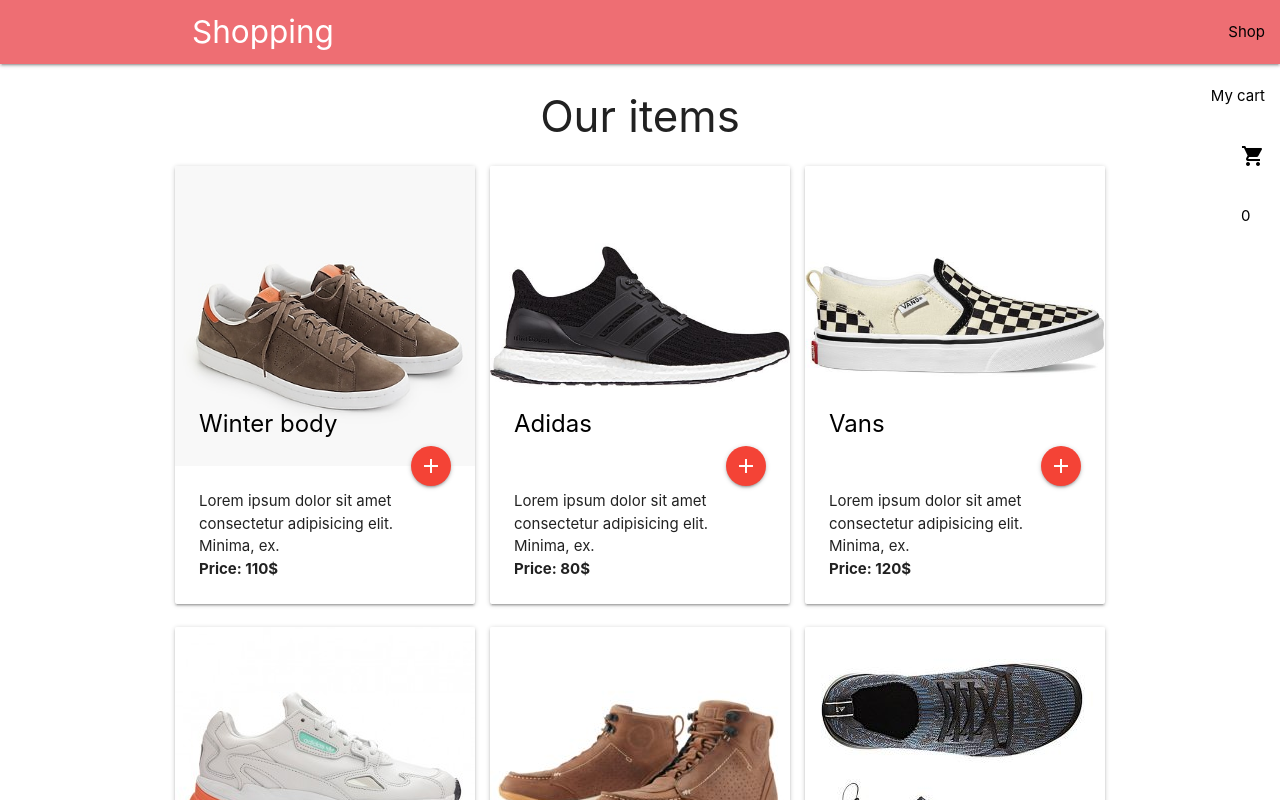
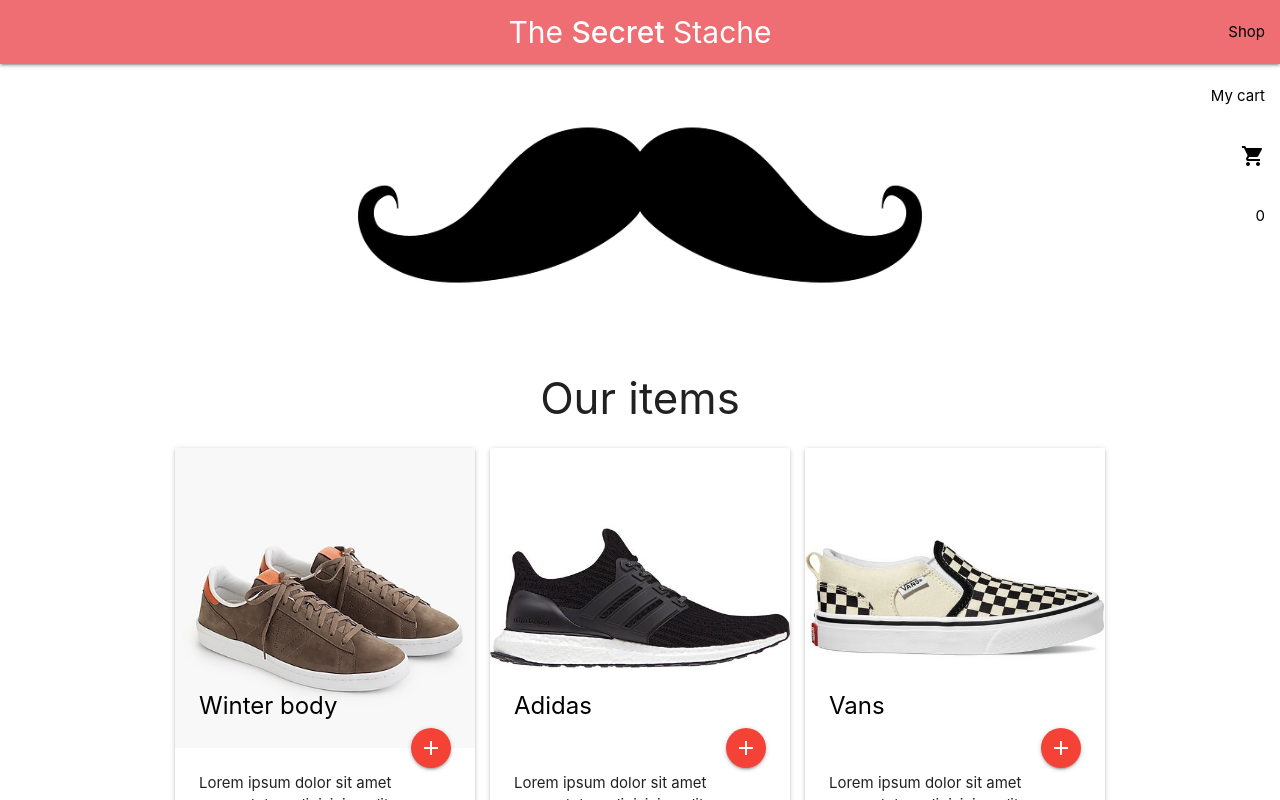
Before and after one commit to milano12345/speakerSource, a React (Create React App) app in the folder shopping-cart/: page / in a window 1280 px wide. Shown: the top 800 px of the page. Built offline with nearby package versions, Linux system fonts and the light colour scheme.

Commit message:
added mustache fadein shake

```diff
--- a/shopping-cart/src/App.js
+++ b/shopping-cart/src/App.js
@@ -3,6 +3,7 @@
 import Navbar from './components/Navbar'
 import Home from './components/Home'
 import Cart from './components/Cart'
+import Header from './components/Header'
 
 class App extends Component {
   render() {
--- /dev/null
+++ b/shopping-cart/src/components/Header.js
@@ -0,0 +1,59 @@
+import React from "react";
+import logo from "../images/mustache.png";
+
+class Header extends React.Component {
+  constructor(props) {
+    super(props);
+    this.state = {
+      animationClass: "test",
+    };
+    this.changeState = this.changeState.bind(this);
+  }
+
+  changeState() {
+    if (this.state.animationClass === "test") {
+      this.setState({
+        animationClass: "test paused",
+      });
+    } else {
+      this.setState({
+        animationClass: "test",
+      });
+    }
+  }
+  render() {
+    return (
+      <div className="header">
+        {/* <div className="imgcontainer">
+          <img
+            className="logo"
+            src={require("../images/milano.jpg")}
+            alt={"logo"}
+          />
+          <img
+            className="logo"
+            src={require("../images/milano.jpg")}
+            alt={"logo"}
+          />
+          <img
+            className="logo"
+            src={require("../images/milano.jpg")}
+            alt={"logo"}
+          />
+        </div> */}
+        <h1>
+          <div>The</div> <strong className="strong">Secret </strong>
+          <div className="margin">Stache</div>
+        </h1>
+        <h6>
+          Powered by: <strong className="strong2">Milano</strong>
+        </h6>
+        <div className={"logo-cnt"}>
+          <img className={"logo"} src={logo} alt="logo" />
+        </div>
+      </div>
+    );
+  }
+}
+
+export default Header;
--- a/shopping-cart/src/components/Home.js
+++ b/shopping-cart/src/components/Home.js
@@ -1,7 +1,8 @@
 import React, { Component } from 'react';
 import { connect } from 'react-redux'
 import { addToCart } from './actions/cartActions'
-import Navbar from './Navbar';
+import img from '../images/mustache.png'
+
 
 
  class Home extends Component{
@@ -35,6 +36,7 @@
         return(
 
             <div className="myBox">
+                 <img className={"logo"} src={img}/>
                 <h3 className="center">Our items</h3>
                 <div className="box">
                     {itemList}
--- a/shopping-cart/src/components/Navbar.js
+++ b/shopping-cart/src/components/Navbar.js
@@ -10,7 +10,8 @@
         <div className="navigation">
             <nav className="nav-wrapper">
                 <div className="container">
-                    <Link to="/" className="brand-logo">Shopping</Link>
+                    <Link to="/">
+                        The <strong>Secret</strong> Stache</Link>
                 </div>
                 <div className="myBox2">
                     <ul className="floater">
--- a/shopping-cart/src/index.css
+++ b/shopping-cart/src/index.css
@@ -59,7 +59,9 @@
     display: flex;
     justify-content: flex-end;
     flex-direction: column;
-    align-items: flex-end
+    align-items: flex-end;
+    z-index: 1;
+    text-align: end;
 }
 
 .box {
@@ -70,6 +72,78 @@
 .card {
     margin: .5rem 0.5rem 1rem .5rem!important
 }
+
+.container {
+    text-align: center;
+    font-size: 2rem;
+}
+
+.logo {
+    height: auto;
+    width: 50%;
+    display: block;
+  margin-left: auto;
+  margin-right: auto;
+  animation-name: fadeIn, shake;
+  animation-duration: 2000ms;
+  animation-fill-mode: forwards;
+}
+
+@keyframes fadeIn {
+    0% {opacity:0;}
+    100% {opacity:1;}
+  }
+
+  @-moz-keyframes fadeIn {
+    0% {opacity:0;}
+    100% {opacity:1;}
+  }
+
+  @-webkit-keyframes fadeIn {
+    0% {opacity:0;}
+    100% {opacity:1;}
+  }
+
+  @-o-keyframes fadeIn {
+    0% {opacity:0;}
+    100% {opacity:1;}
+  }
+
+@keyframes myAnimation{
+    0%{
+      opacity: 1;
+      transform: rotateX(90deg);
+    }
+    50%{
+      opacity: 0.5;
+      transform: rotateX(0deg);
+    }
+    100%{
+      display: none;
+      opacity: 1;
+      transform: rotateX(0deg);
+    }
+  }
+
+  @keyframes shake {
+    10%, 90% {
+      transform: translate3d(-1px, 0, 0);
+    }
+
+    20%, 80% {
+      transform: translate3d(2px, 0, 0);
+    }
+
+    30%, 50%, 70% {
+      transform: translate3d(-4px, 0, 0);
+    }
+
+    40%, 60% {
+      transform: translate3d(4px, 0, 0);
+    }
+  }
+
+
 @media only screen and (max-width: 550px) {
     .right {
         justify-content: center;
```
Also changed, not shown: shopping-cart/src/images/milano.jpg (added), shopping-cart/src/images/mustache.png (added).
